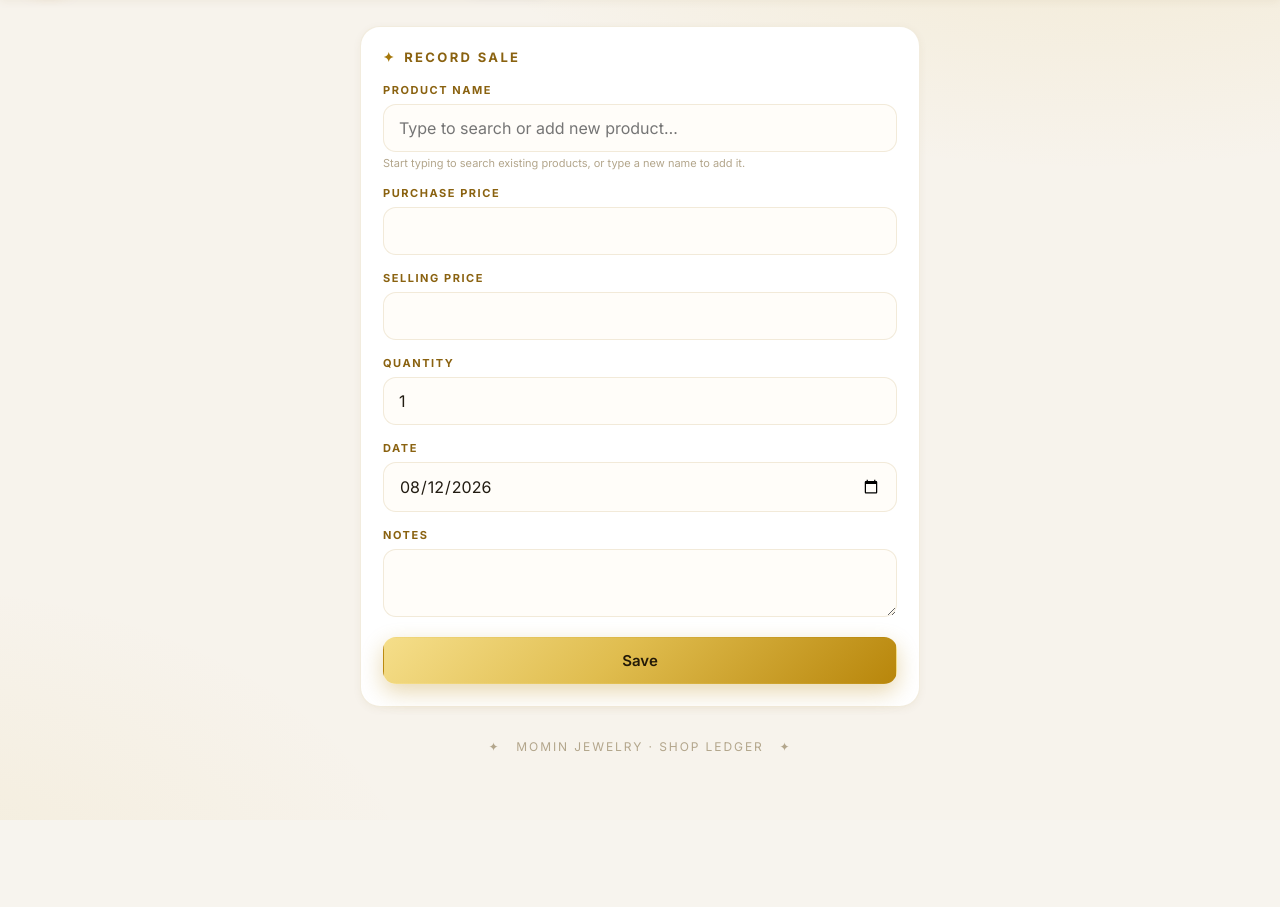
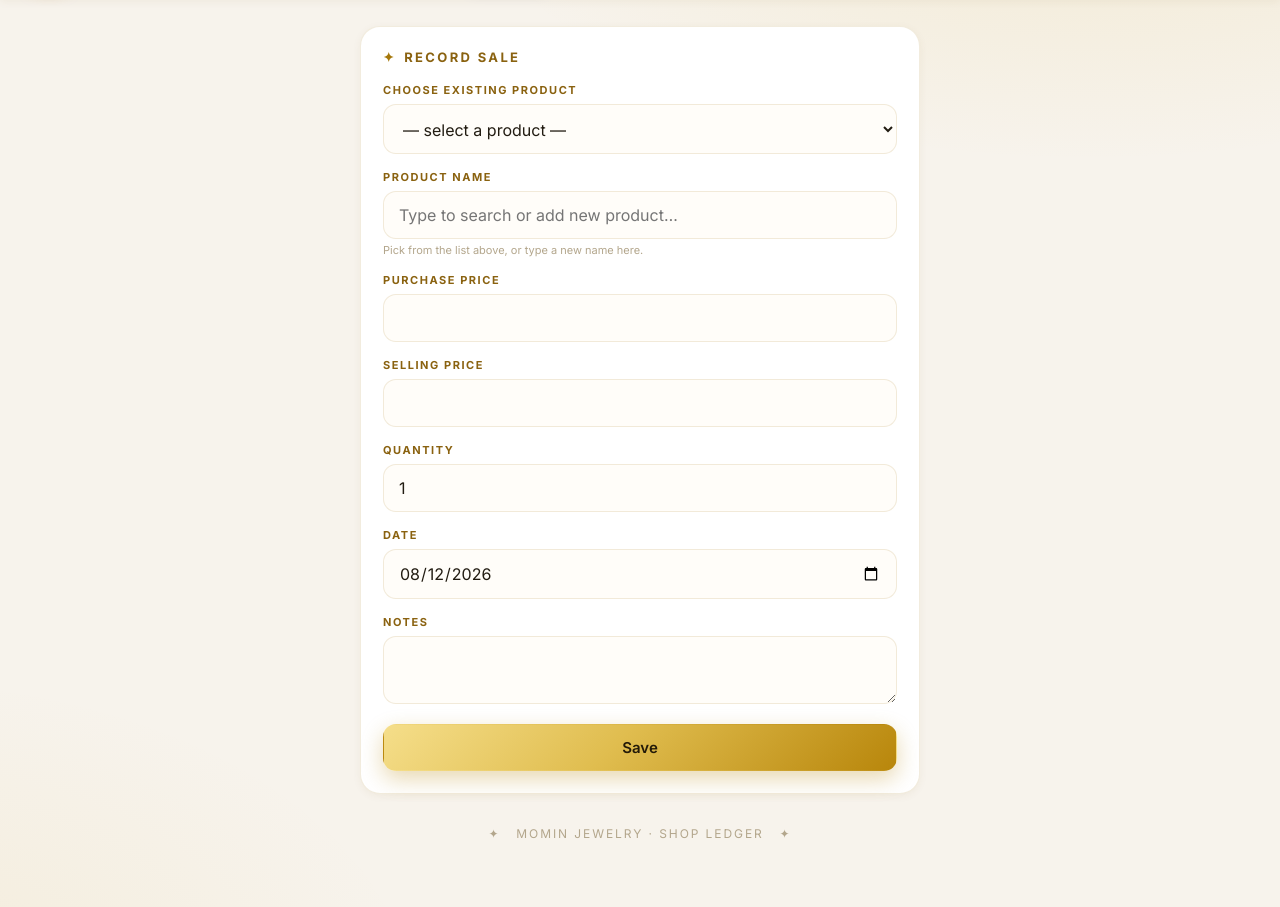
Before and after one commit to Mansoorsharifi003/momin, a Django app: page /sales/new/ in a window 1280 px wide. Shown: the part 71-978 px from the top of the page. Before the commit the page ends 891 px from the top, so only its background shows below. Run offline with Django 5.2, Linux system fonts and the light colour scheme; a user stored in the database is signed in; data comes from the database, SQL or seed files in the repository.

Commit message:
product dropdown list in record sale

```diff
--- a/ledger/templates/ledger/sale_form.html
+++ b/ledger/templates/ledger/sale_form.html
@@ -1,26 +1,34 @@
 {% extends 'ledger/base.html' %}
+{% load humanize %}
 {% block content %}
 <div class="panel" style="max-width:560px;margin:0 auto">
   <h3>{{ title }}</h3>
   <form method="post">
     {% csrf_token %}
 
-    <!-- Product Name with searchable dropdown -->
+    <!-- ===== Product picker: dropdown list ===== -->
+    <div class="field">
+      <label>Choose Existing Product</label>
+      <select id="product-select" class="input">
+        <option value="">— select a product —</option>
+        {% for name in product_names %}
+        <option value="{{ name }}">{{ name }}</option>
+        {% endfor %}
+        <option value="__new__">＋ Add new product…</option>
+      </select>
+    </div>
+
+    <!-- ===== Product name (what actually saves) ===== -->
     <div class="field">
       <label>Product Name</label>
       {{ form.product_name }}
-      <datalist id="product-list">
-        {% for name in product_names %}
-        <option value="{{ name }}">
-        {% endfor %}
-      </datalist>
       <small style="color:var(--dim);font-size:11px;margin-top:4px;display:block">
-        Start typing to search existing products, or type a new name to add it.
+        Pick from the list above, or type a new name here.
       </small>
       {% if form.product_name.errors %}<small class="neg">{{ form.product_name.errors.0 }}</small>{% endif %}
     </div>
 
-    <!-- Remaining fields -->
+    <!-- ===== Remaining fields ===== -->
     {% for field in form %}
       {% if field.name != 'product_name' %}
       <div class="field">
@@ -34,4 +42,25 @@
     <button class="btn btn-gold" type="submit" style="width:100%">Save</button>
   </form>
 </div>
+
+<script>
+  const sel = document.getElementById('product-select');
+  const inp = document.getElementById('id_product_name');
+
+  sel.addEventListener('change', () => {
+    if (sel.value === '__new__') {
+      inp.value = '';
+      inp.focus();
+    } else if (sel.value) {
+      inp.value = sel.value;
+    }
+  });
+
+  // On load (edit mode): if the saved product is in the list, pre-select it.
+  if (inp.value) {
+    for (const opt of sel.options) {
+      if (opt.value === inp.value) { sel.value = inp.value; break; }
+    }
+  }
+</script>
 {% endblock %}
```
